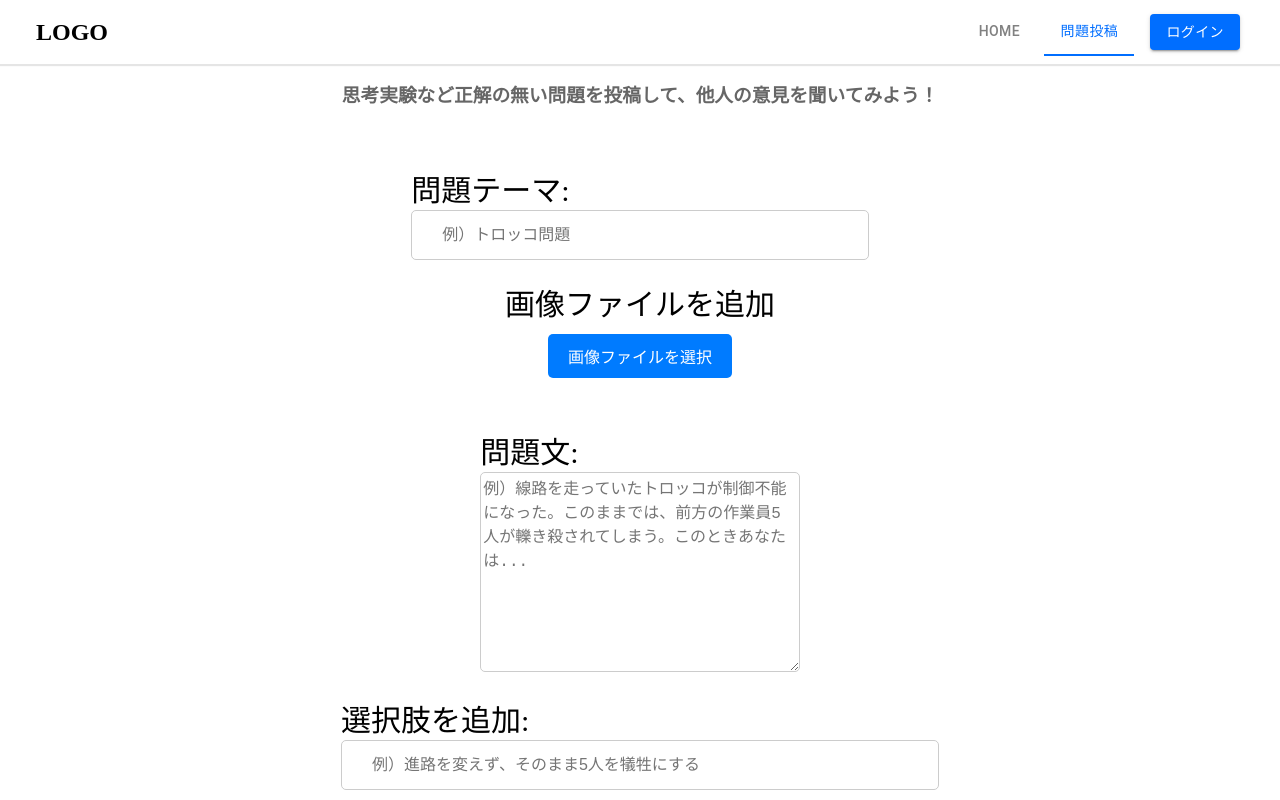
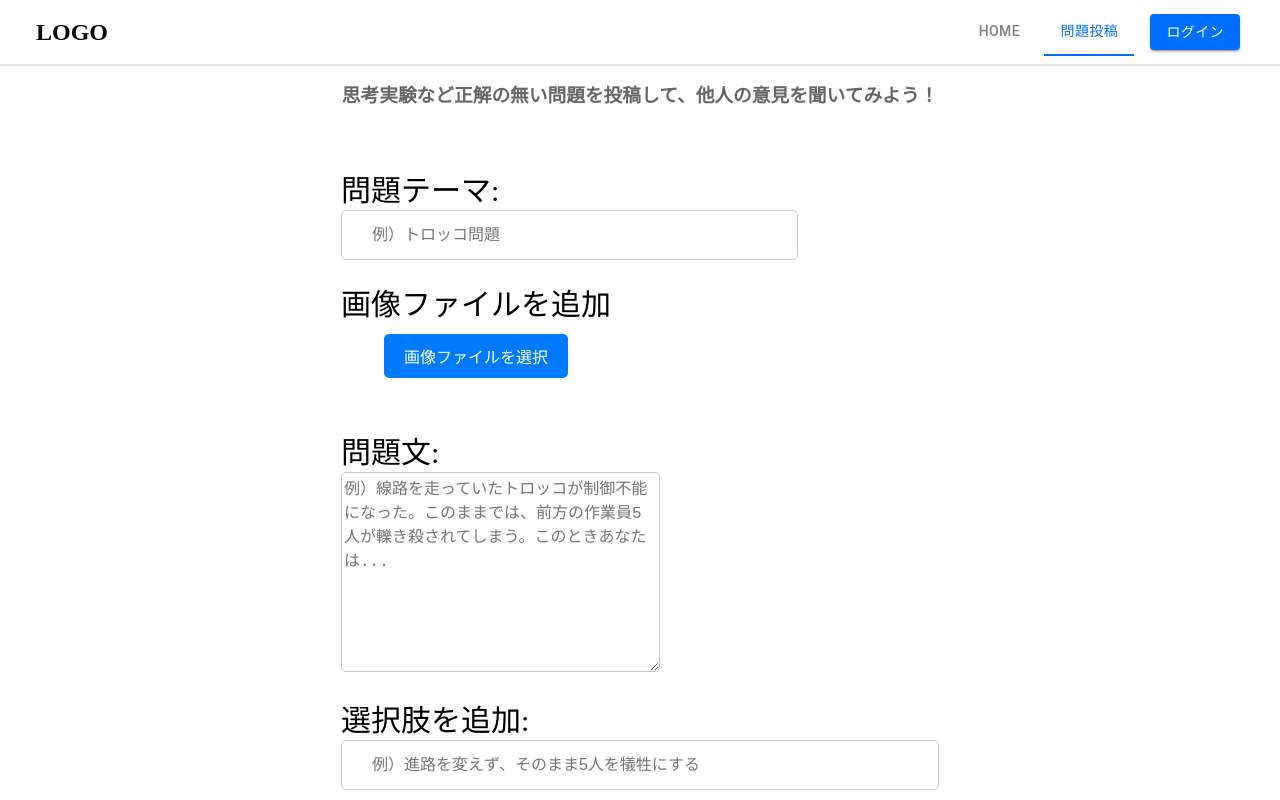
Before and after one commit to NonokaM/thought-expt-ui, a React (Vite) app: page /questions/new in a window 1280 px wide. Shown: the top 800 px of the page. Built offline with nearby package versions, Linux system fonts and the light colour scheme.

Commit message:
style: 回答フォームのスタイルを修正し、テキストの配置と色を変更

```diff
--- a/src/pages/AnswerQuestion.jsx
+++ b/src/pages/AnswerQuestion.jsx
@@ -2,7 +2,8 @@ import React, { useState, useEffect } from 'react';
 import '../styles/AnswerQuestion.css'; // CSSファイルをインポート*/
 //http://localhost:5173/questions/questionsId/answer
 
-  const AnswerQuestion = ({ question_id, user_id, user_name, theme, question_text, choice1, choice2, thumbnail }) => {
+
+const AnswerQuestion = ({ question_id, user_id, user_name, theme, question_text, choice1, choice2, thumbnail }) => {
     const [choice, setChoice] = useState('');
     const [reason, setReason] = useState('');
     const [questionData, setQuestionData] = useState(null);
--- a/src/styles/AnswerQuestion.css
+++ b/src/styles/AnswerQuestion.css
@@ -1,25 +1,20 @@
 h2 {
-    text-align: center;
+    text-align: left;
     font-size: 50px;
-    color: #535790;
+    color: #000000;
     margin-top: 100px; /* 上に余白を追加 */
-  }
-
-  /* フォームのスタイル */
-form {
-    display: flex;
-    flex-direction: column;
-    align-items: center;
-    margin-top: 40px; /* 上に余白を追加 */
+    margin-left: 20px;
   }
 
   .reason-textarea {
     width: 100%;
+    max-width: 600px;
     height: 200px;
     width: 600px;
     margin: 0 auto;
     display: block;
     margin-top: 10px; /* 上に余白を追加 */
+    align-items: center;
   }
 
   .button {
@@ -27,4 +22,5 @@ form {
     width: 100px;
     margin-top: 30px;
     margin-bottom: 50px;
+    align-items: center;
   }
```
